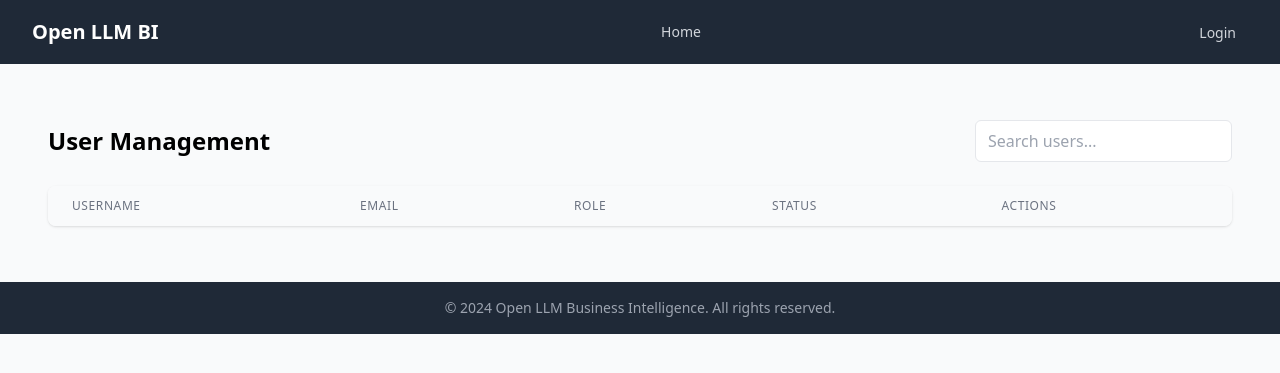
After one commit to TapanKumarBarik/OPEN_LLM, a Flask app: template app/templates/admin/users.html in a window 1280 px wide. The commit adds this page. Shown: the top 373 px of the page. Run offline with Flask 3, Linux system fonts and the light colour scheme; the template is opened without the code that fills it, so the values that code supplies are empty; some libraries are stand-ins or nearby versions.

Commit message:
user management

```diff
--- /dev/null
+++ b/app/templates/admin/users.html
@@ -0,0 +1,243 @@
+{% extends "base.html" %} {% block content %}
+<div class="container mx-auto px-4 py-8">
+  <div class="mb-6 flex justify-between items-center">
+    <h2 class="text-2xl font-bold">User Management</h2>
+    <div class="flex gap-2">
+      <input
+        type="text"
+        id="searchUser"
+        placeholder="Search users..."
+        class="px-3 py-2 border rounded-md"
+      />
+    </div>
+  </div>
+
+  <div class="bg-white shadow rounded-lg overflow-hidden">
+    <table class="min-w-full">
+      <thead class="bg-gray-50">
+        <tr>
+          <th
+            class="px-6 py-3 text-left text-xs font-medium text-gray-500 uppercase tracking-wider"
+          >
+            Username
+          </th>
+          <th
+            class="px-6 py-3 text-left text-xs font-medium text-gray-500 uppercase tracking-wider"
+          >
+            Email
+          </th>
+          <th
+            class="px-6 py-3 text-left text-xs font-medium text-gray-500 uppercase tracking-wider"
+          >
+            Role
+          </th>
+          <th
+            class="px-6 py-3 text-left text-xs font-medium text-gray-500 uppercase tracking-wider"
+          >
+            Status
+          </th>
+          <th
+            class="px-6 py-3 text-left text-xs font-medium text-gray-500 uppercase tracking-wider"
+          >
+            Actions
+          </th>
+        </tr>
+      </thead>
+      <tbody class="bg-white divide-y divide-gray-200" id="userTableBody">
+        <!-- Users will be populated here -->
+      </tbody>
+    </table>
+  </div>
+
+  <!-- Edit User Modal -->
+  <div
+    id="editModal"
+    class="hidden fixed inset-0 bg-gray-600 bg-opacity-50 overflow-y-auto h-full w-full"
+  >
+    <div
+      class="relative top-20 mx-auto p-5 border w-96 shadow-lg rounded-md bg-white"
+    >
+      <h3 class="text-lg font-medium mb-4">Edit User</h3>
+      <form id="editUserForm">
+        <input type="hidden" id="editUserId" />
+        <div class="mb-4">
+          <label class="block text-sm font-medium mb-1">Email</label>
+          <input
+            type="email"
+            id="editEmail"
+            class="w-full px-3 py-2 border rounded-md"
+          />
+        </div>
+        <div class="mb-4">
+          <label class="block text-sm font-medium mb-1">Role</label>
+          <select id="editRole" class="w-full px-3 py-2 border rounded-md">
+            <option value="user">User</option>
+            <option value="analyst">Business Analyst</option>
+            <option value="engineer">Data Engineer</option>
+            <option value="admin">Admin</option>
+          </select>
+        </div>
+        <div class="mb-4">
+          <label class="block text-sm font-medium mb-1">Status</label>
+          <select id="editStatus" class="w-full px-3 py-2 border rounded-md">
+            <option value="true">Active</option>
+            <option value="false">Inactive</option>
+          </select>
+        </div>
+        <div class="flex justify-end gap-2">
+          <button
+            type="button"
+            onclick="closeEditModal()"
+            class="px-4 py-2 bg-gray-200 rounded-md"
+          >
+            Cancel
+          </button>
+          <button
+            type="submit"
+            class="px-4 py-2 bg-blue-600 text-white rounded-md"
+          >
+            Save Changes
+          </button>
+        </div>
+      </form>
+    </div>
+  </div>
+</div>
+
+<script>
+  let users = [];
+
+  async function loadUsers() {
+    try {
+      const response = await fetch("/api/auth/users", {
+        headers: {
+          Authorization: localStorage.getItem("access_token"),
+        },
+      });
+      users = await response.json();
+      renderUsers(users);
+    } catch (error) {
+      console.error("Error loading users:", error);
+      alert("Failed to load users");
+    }
+  }
+
+  function renderUsers(usersToRender) {
+    const tbody = document.getElementById("userTableBody");
+    tbody.innerHTML = usersToRender
+      .map(
+        (user) => `
+    <tr>
+      <td class="px-6 py-4 whitespace-nowrap">${user.username}</td>
+      <td class="px-6 py-4 whitespace-nowrap">${user.email}</td>
+      <td class="px-6 py-4 whitespace-nowrap">${user.role}</td>
+      <td class="px-6 py-4 whitespace-nowrap">
+        <span class="px-2 inline-flex text-xs leading-5 font-semibold rounded-full
+          ${
+            user.is_active
+              ? "bg-green-100 text-green-800"
+              : "bg-red-100 text-red-800"
+          }">
+          ${user.is_active ? "Active" : "Inactive"}
+        </span>
+      </td>
+      <td class="px-6 py-4 whitespace-nowrap">
+        <button onclick="openEditModal(${
+          user.id
+        })" class="text-blue-600 hover:text-blue-800 mr-2">Edit</button>
+        <button onclick="deleteUser(${
+          user.id
+        })" class="text-red-600 hover:text-red-800">Delete</button>
+      </td>
+    </tr>
+  `
+      )
+      .join("");
+  }
+
+  function openEditModal(userId) {
+    const user = users.find((u) => u.id === userId);
+    if (user) {
+      document.getElementById("editUserId").value = user.id;
+      document.getElementById("editEmail").value = user.email;
+      document.getElementById("editRole").value = user.role;
+      document.getElementById("editStatus").value = user.is_active.toString();
+      document.getElementById("editModal").classList.remove("hidden");
+    }
+  }
+
+  function closeEditModal() {
+    document.getElementById("editModal").classList.add("hidden");
+  }
+
+  document
+    .getElementById("editUserForm")
+    .addEventListener("submit", async (e) => {
+      e.preventDefault();
+      const userId = document.getElementById("editUserId").value;
+
+      try {
+        const response = await fetch(`/api/auth/users/${userId}`, {
+          method: "PUT",
+          headers: {
+            "Content-Type": "application/json",
+            Authorization: localStorage.getItem("access_token"),
+          },
+          body: JSON.stringify({
+            email: document.getElementById("editEmail").value,
+            role: document.getElementById("editRole").value,
+            is_active: document.getElementById("editStatus").value === "true",
+          }),
+        });
+
+        if (response.ok) {
+          closeEditModal();
+          loadUsers();
+        } else {
+          const data = await response.json();
+          alert(data.error || "Failed to update user");
+        }
+      } catch (error) {
+        console.error("Error updating user:", error);
+        alert("Failed to update user");
+      }
+    });
+
+  async function deleteUser(userId) {
+    if (!confirm("Are you sure you want to delete this user?")) return;
+
+    try {
+      const response = await fetch(`/api/auth/users/${userId}`, {
+        method: "DELETE",
+        headers: {
+          Authorization: localStorage.getItem("access_token"),
+        },
+      });
+
+      if (response.ok) {
+        loadUsers();
+      } else {
+        const data = await response.json();
+        alert(data.error || "Failed to delete user");
+      }
+    } catch (error) {
+      console.error("Error deleting user:", error);
+      alert("Failed to delete user");
+    }
+  }
+
+  document.getElementById("searchUser").addEventListener("input", (e) => {
+    const searchTerm = e.target.value.toLowerCase();
+    const filteredUsers = users.filter(
+      (user) =>
+        user.username.toLowerCase().includes(searchTerm) ||
+        user.email.toLowerCase().includes(searchTerm) ||
+        user.role.toLowerCase().includes(searchTerm)
+    );
+    renderUsers(filteredUsers);
+  });
+
+  // Load users when page loads
+  document.addEventListener("DOMContentLoaded", loadUsers);
+</script>
+{% endblock %}
--- a/app/templates/base.html
+++ b/app/templates/base.html
@@ -19,7 +19,7 @@
               Open LLM BI
             </a>
           </div>
-          <!-- Navigation Links -->
+          <!-- Inside the navigation links div -->
           <div class="hidden md:block">
             <div class="ml-10 flex items-baseline space-x-4">
               <a
@@ -28,6 +28,7 @@
               >
                 Home
               </a>
+
               <div id="authenticatedLinks" style="display: none">
                 <a
                   href="{{ url_for('dashboard') }}"
@@ -35,6 +36,16 @@
                 >
                   Dashboard
                 </a>
+
+                <!-- Admin Links -->
+                <div id="adminLinks" style="display: none">
+                  <a
+                    href="{{ url_for('admin_users') }}"
+                    class="text-gray-300 hover:bg-gray-700 hover:text-white px-3 py-2 rounded-md text-sm font-medium"
+                  >
+                    User Management
+                  </a>
+                </div>
               </div>
             </div>
           </div>
@@ -97,15 +108,44 @@
         );
         const authenticatedLinks =
           document.getElementById("authenticatedLinks");
+        const adminLinks = document.getElementById("adminLinks");
 
         if (token) {
+          // Parse the JWT token to get the role
+          const tokenData = parseJwt(token);
+
           authenticatedMenu.style.display = "block";
           unauthenticatedMenu.style.display = "none";
           authenticatedLinks.style.display = "block";
+
+          // Show admin links only for admin role
+          if (tokenData && tokenData.role === "admin") {
+            adminLinks.style.display = "block";
+          } else {
+            adminLinks.style.display = "none";
+          }
         } else {
           authenticatedMenu.style.display = "none";
           unauthenticatedMenu.style.display = "block";
           authenticatedLinks.style.display = "none";
+          adminLinks.style.display = "none";
+        }
+      }
+
+      function parseJwt(token) {
+        try {
+          // Remove 'Bearer ' prefix if present
+          const actualToken = token.startsWith("Bearer ")
+            ? token.slice(7)
+            : token;
+          const base64Url = actualToken.split(".")[1];
+          const base64 = base64Url.replace(/-/g, "+").replace(/_/g, "/");
+          const tokenData = JSON.parse(window.atob(base64));
+          console.log("Parsed token data:", tokenData); // Add this line
+          return tokenData;
+        } catch (e) {
+          console.error("Error parsing JWT:", e); // Add this line
+          return null;
         }
       }
 
@@ -118,7 +158,10 @@
 
           const token = localStorage.getItem("access_token");
           if (token) {
-            config.headers.Authorization = token;
+            // Make sure token includes 'Bearer'
+            config.headers.Authorization = token.startsWith("Bearer ")
+              ? token
+              : `Bearer ${token}`;
           }
 
           return originalFetch(resource, config);
```
Also changed, not shown: app/api/auth.py (+68 -0 lines), app/routes.py (+12 -0 lines).
